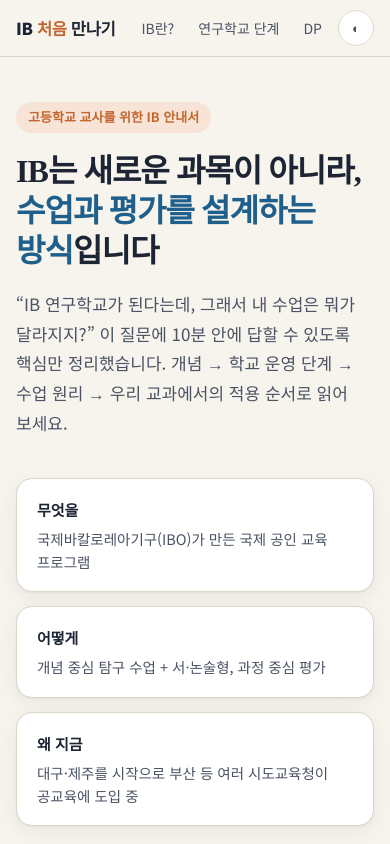
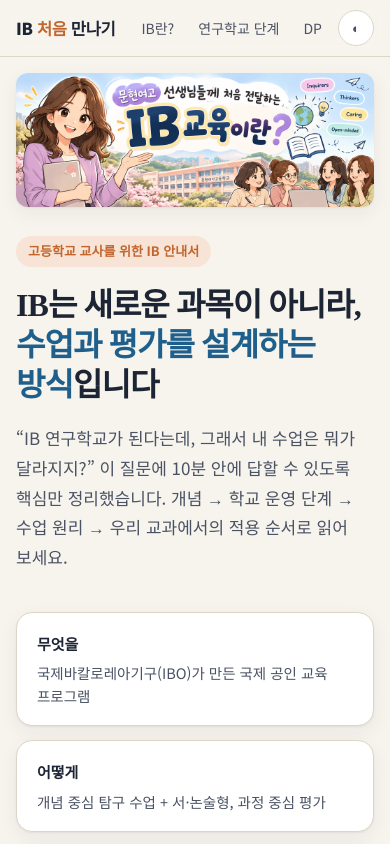
Before and after one commit to doyunssam/ib2026mh, a plain HTML site: page index.html in a window 390 px wide. Shown: the top 844 px of the page. Drawn offline with Linux system fonts and the light colour scheme.

Commit message:
상단 배너 이미지 추가

```diff
--- a/index.html
+++ b/index.html
@@ -45,7 +45,8 @@ nav.top .wrap{display:flex;align-items:center;gap:16px;height:56px}
 .links a:hover{background:var(--surface-2);color:var(--ink)}
 .theme-btn{border:1px solid var(--line);background:var(--surface);color:var(--ink-2);border-radius:999px;width:36px;height:36px;cursor:pointer;flex:none}
 /* hero */
-header.hero{padding:72px 0 48px}
+header.hero{padding:28px 0 48px}
+.banner{display:block;width:100%;height:auto;border-radius:20px;box-shadow:var(--shadow);margin-bottom:40px}
 .eyebrow{display:inline-block;font-size:13px;font-weight:700;color:var(--warm);background:var(--warm-soft);padding:4px 12px;border-radius:999px;margin-bottom:18px}
 h1{font-family:"Noto Serif KR",serif;font-size:clamp(32px,6vw,56px);line-height:1.25;margin:0 0 18px;letter-spacing:-.03em}
 h1 em{font-style:normal;color:var(--accent)}
@@ -180,7 +181,8 @@ footer ul{padding-left:18px;margin:8px 0}
   .dp-wrap svg{max-width:380px;margin:0 auto;display:block}
 }
 @media (max-width:680px){
-  header.hero{padding:44px 0 32px}
+  header.hero{padding:16px 0 32px}
+  .banner{border-radius:12px;margin-bottom:28px}
   .hero-cards,.grid2,.grid3,.steps{grid-template-columns:1fr}
   .step{padding:14px 0}
   .step:not(:last-child)::after{display:none}
@@ -224,6 +226,8 @@ footer ul{padding-left:18px;margin:8px 0}
 
 <header class="hero" id="top">
   <div class="wrap">
+    <img class="banner" src="banner.jpg" width="2048" height="768" alt="문현여고 선생님들께 처음 전달하는 IB 교육이란? — 학교 건물 앞에서 IB를 소개하는 선생님과 함께 이야기 나누는 선생님들 일러스트">
+
     <span class="eyebrow">고등학교 교사를 위한 IB 안내서</span>
     <h1>IB는 새로운 과목이 아니라,<br><em>수업과 평가를 설계하는 방식</em>입니다</h1>
     <p class="lead">“IB 연구학교가 된다는데, 그래서 내 수업은 뭐가 달라지지?” 이 질문에 10분 안에 답할 수 있도록 핵심만 정리했습니다. 개념 → 학교 운영 단계 → 수업 원리 → 우리 교과에서의 적용 순서로 읽어 보세요.</p>
```
Also changed, not shown: banner.jpg (added).
